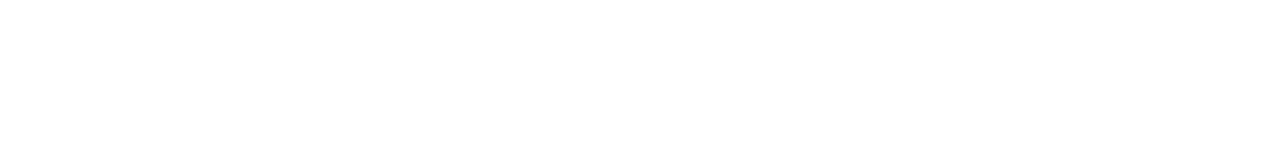
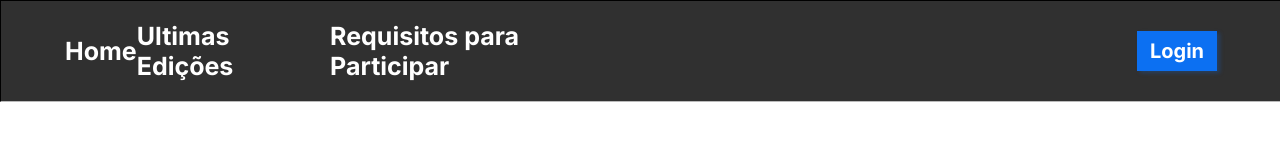
Before and after one commit to Venturolidev/bootcamp-dnc, a plain HTML site: page index.html in a window 1280 px wide. Drawn offline with Linux system fonts and the light colour scheme.

Commit message:
Criação do Estilo CSS do Menu

```diff
--- /dev/null
+++ b/estilo.css
@@ -0,0 +1,54 @@
+body {
+    margin: 0px;
+    padding: 0px;
+}
+
+/*Menu de Navegação*/
+#principal {
+  width: 100%;
+  height: 100px;
+  border: 1px solid black;
+  background-color: #303030;
+  display: flex;
+  justify-content: space-between;
+  align-items: center;
+  border-bottom: 1px solid #BABABA;
+}
+
+#menu {
+    display: flex;
+    width: 45%;
+    justify-content: space-around;
+    align-items: center;
+    margin-left: 5%;
+}
+
+#principal div a {
+    font-family: 'Inter';
+    font-style: normal;
+    font-weight: 600;
+    font-size: 25px;
+    line-height: 30px;
+
+    color: #FFFFFF;
+    text-decoration: none;
+}
+
+#principal div a:hover {
+    color: #CCCCCC;
+}
+
+#principal button {
+    margin-right: 5%;
+    background-color: #0C70F2;
+    border: 0px;
+    height: 40px;
+    width: 80px;
+    font-family: 'Inter';
+    font-weight: 600;
+    font-size: 20px;
+    line-height: 24px;
+    color: #FFFFFF;
+    box-shadow: 3px 2px 4px rgba(12, 112, 242, 0.25);
+    cursor: pointer;
+ }
--- a/index.html
+++ b/index.html
@@ -4,9 +4,22 @@
     <meta charset="UTF-8">
     <meta http-equiv="X-UA-Compatible" content="IE=edge">
     <meta name="viewport" content="width=device-width, initial-scale=1.0">
+    <link rel="preconnect" href="https://fonts.googleapis.com">
+    <link rel="preconnect" href="https://fonts.gstatic.com" crossorigin>
+    <link href="https://fonts.googleapis.com/css2?family=Inter:wght@400;700&display=swap" rel="stylesheet">
+    <link href="estilo.css" rel="stylesheet">
     <title>Bootcamp-DNC</title>
+
 </head>
 <body>
+    <nav id="principal">
+        <div id="menu">
+            <a href="">Home</a>
+            <a href="">Ultimas Edições</a>
+            <a href="">Requisitos para Participar</a>
+        </div>
+        <button>Login</button>
+    </nav>
 
 </body>
 </html>
```
